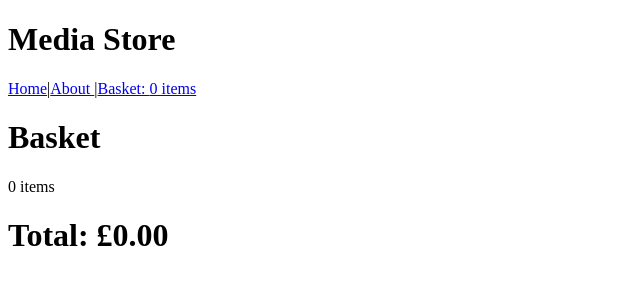
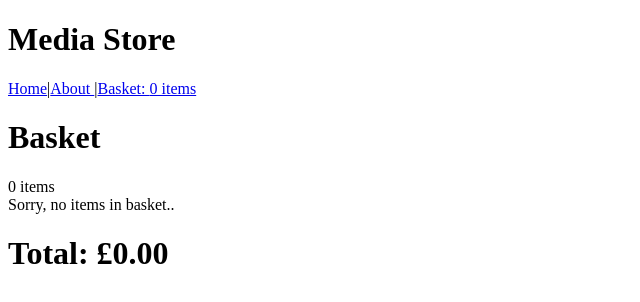
Before and after one commit to black-codher-bootcamp-2022-daly/unit-04-react-assessment-suzi01, a React (Create React App) app: page /basket in a window 1280 px wide. Shown: the top 302 px of the page, without its empty margins (0-640 px from the left). Built offline with nearby package versions, Linux system fonts and the light colour scheme.

Commit message:
Working on basket Tests (part 3): Basket component functionality > Displays empty basket

```diff
--- a/src/components/Basket.js
+++ b/src/components/Basket.js
@@ -6,7 +6,7 @@ import Product from './Product'
 const Basket = ({basket, ...props}) => {
   const {location, basketCount, basketTotal, removeFromBasket} = props
   // const { basketTotal} = total
-    // console.log('basket', basket)
+    console.log('basket', basket)
     // console.log('props',basketTotal)
     // console.log(total)
   return <>
@@ -19,7 +19,7 @@ const Basket = ({basket, ...props}) => {
     <BasketCount />    */}
     {/* {products.length !== 0 && products.map(product => <Product key={product.id} media={product} addToBasket={props.addToBasket}/>)} */}
     {/* {basket.length ===0 ? 'Sorry, no items in basket' : <Product location="basket" products={basket} />} */}
-    {basket === 0 ? 'Sorry, no items in basket..' : basket.map(basketItem =>
+    {basket === 0 || basket.length === 0 ? 'Sorry, no items in basket..' : basket.map(basketItem =>
       <Product location={location} key={basketItem.trackId} item={basketItem} addToBasket={null} removeFromBasket={removeFromBasket} inBasket={basketItem.inBasket} />
      )}
      <h1>Total: £{basketTotal === 0 ? `0.00`:<BasketTotal basketTotal={basketTotal} />}</h1>
```
